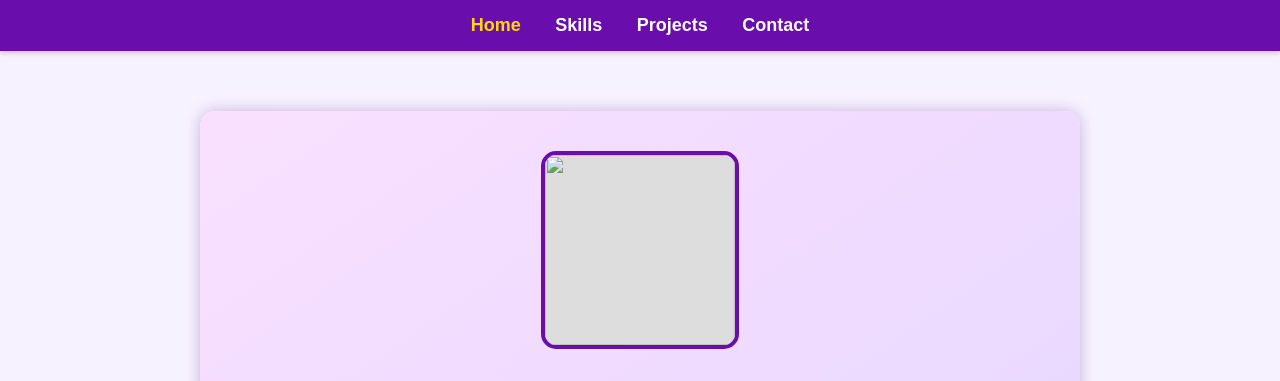
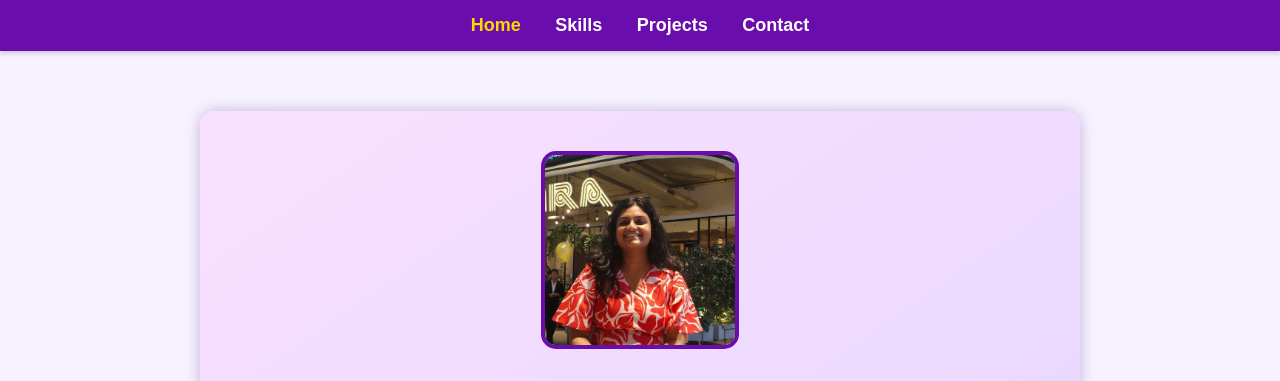
Before and after one commit to Namithanair702/portfilio-nest-, a plain HTML site: page index.html in a window 1280 px wide. Shown: the top 381 px of the page. Drawn offline with Linux system fonts and the light colour scheme.

Commit message:
Update index.html

```diff
--- a/index.html
+++ b/index.html
@@ -16,7 +16,7 @@
 
 
 <section class="container home-box">
-  <img src="images/myphoto.jpg" class="profile-home">
+  <img src="myphoto.jpg" class="profile-home">
 
   <h1>Namitha M</h1>
   <p class="subtitle">Web Developer | UI/UX Designer | Tech Enthusiast</p>
```
